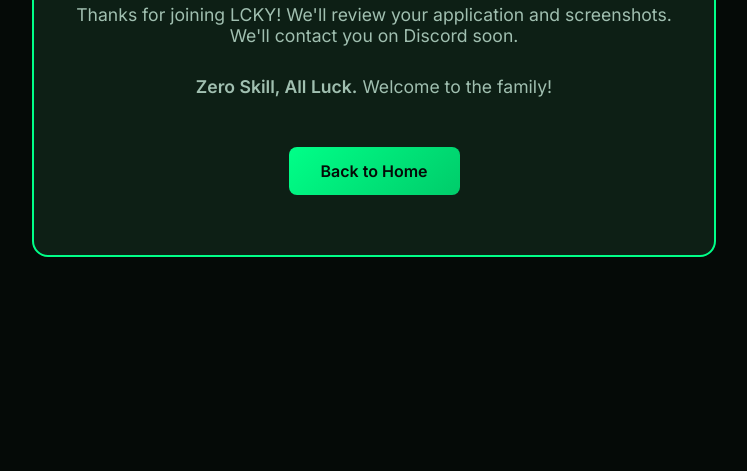
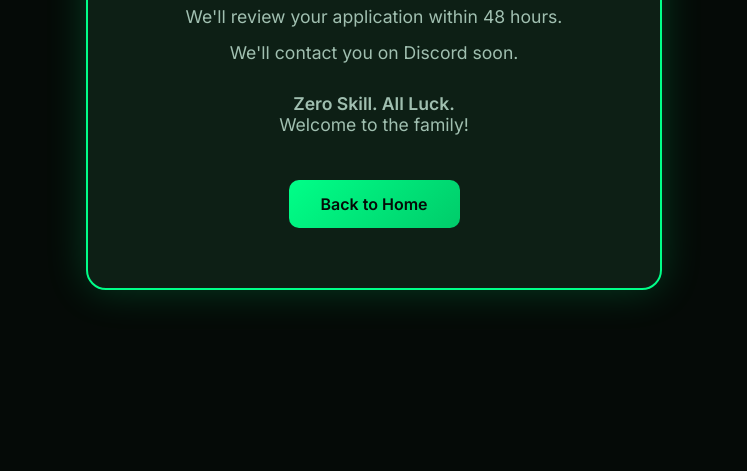
Before and after one commit to dunirrdev/lcky, a plain HTML site: page success.html in a window 1280 px wide. Shown: the part 369-840 px from the top of the page, without its empty margins (266-1013 px from the left). Drawn offline with Linux system fonts and the light colour scheme.

Commit message:
Update success.html

```diff
--- a/success.html
+++ b/success.html
@@ -18,12 +18,13 @@
             text-align: center;
             padding: 20px;
         }
-        .success-container {
+        .success-box {
             max-width: 600px;
             background: #0d1f15;
             border: 2px solid #00ff88;
-            border-radius: 16px;
+            border-radius: 20px;
             padding: 60px 40px;
+            box-shadow: 0 0 40px rgba(0,255,136,0.2);
         }
         h1 {
             font-family: 'Orbitron', sans-serif;
@@ -34,7 +35,7 @@
         p {
             color: #a0bfb0;
             font-size: 1.1rem;
-            margin-bottom: 30px;
+            margin: 15px 0;
         }
         .btn {
             display: inline-block;
@@ -42,17 +43,19 @@
             background: linear-gradient(135deg, #00ff88, #00cc6a);
             color: #050a07;
             text-decoration: none;
-            border-radius: 8px;
-            font-weight: 600;
-            margin-top: 20px;
+            border-radius: 10px;
+            font-weight: 700;
+            margin-top: 30px;
         }
     </style>
 </head>
 <body>
-    <div class="success-container">
-        <h1>🍀 Application Submitted!</h1>
-        <p>Thanks for joining LCKY! We'll review your application and screenshots. We'll contact you on Discord soon.</p>
-        <p><strong>Zero Skill, All Luck.</strong> Welcome to the family!</p>
+    <div class="success-box">
+        <h1> Application Submitted!</h1>
+        <p>Thanks for applying to LCKY!</p>
+        <p>We'll review your application within 48 hours.</p>
+        <p>We'll contact you on Discord soon.</p>
+        <p style="margin-top: 30px;"><strong>Zero Skill. All Luck.</strong><br>Welcome to the family!</p>
         <a href="index.html" class="btn">Back to Home</a>
     </div>
 </body>
```
